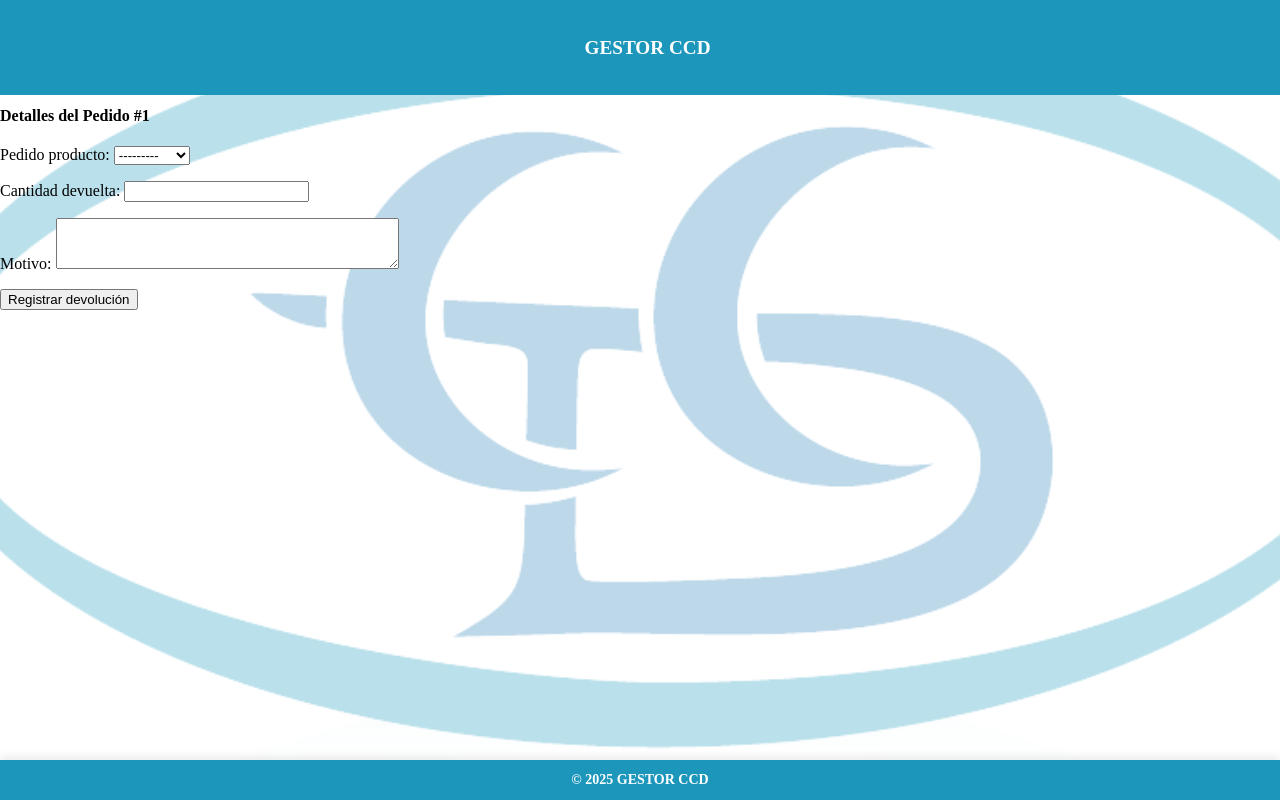
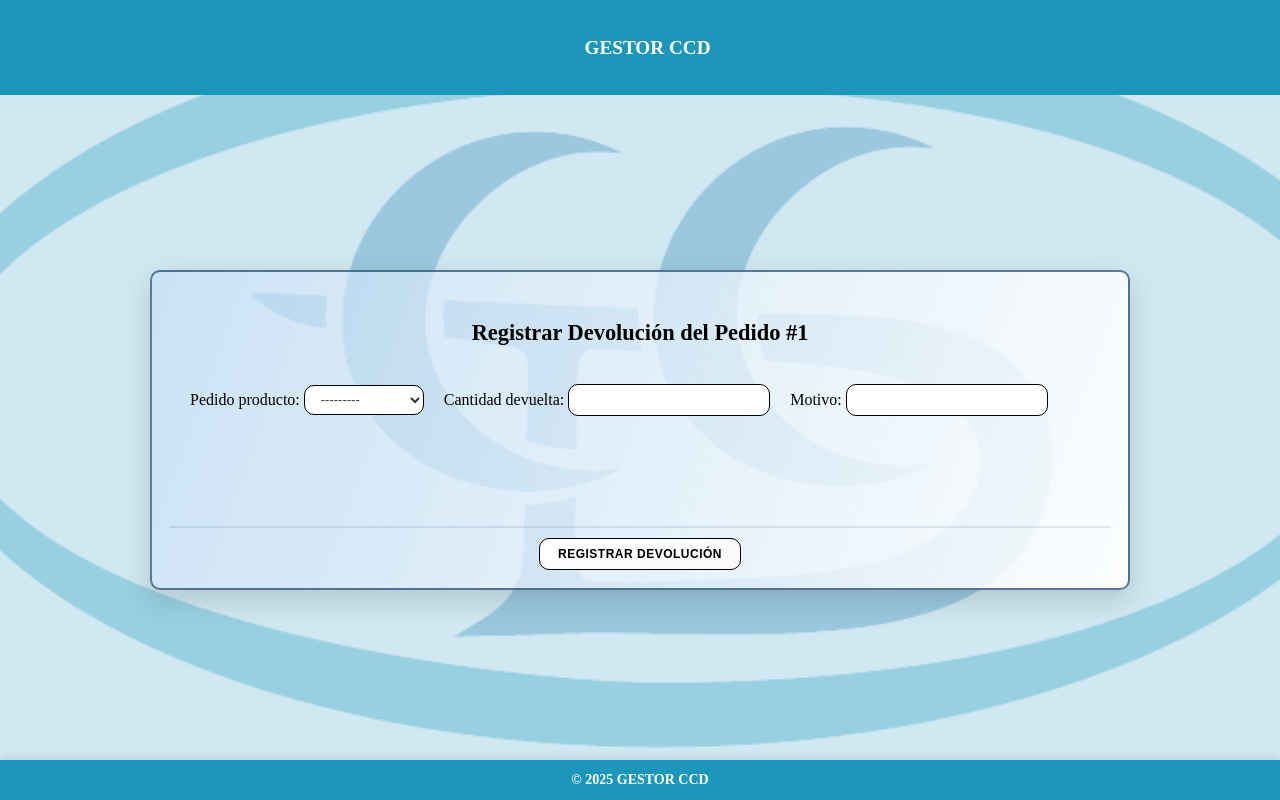
Before and after one commit to danielsanz08/GESTOR-CCD-PROJECT, a Django app: template sistema/cafeteria/templates/pedidos/devolver_producto.html in a window 1280 px wide. Run offline with Django 5.2, Linux system fonts and the light colour scheme; the template is opened without the code that fills it: values that come from a table or form of the project are taken from there, others are empty; data comes from the database, SQL or seed files in the repository; parts of the project's set-up code (start-up, migrations or seed data) failed here and were passed over; some web fonts are replaced.

Commit message:
Segundo commit

```diff
--- a/sistema/cafeteria/forms.py
+++ b/sistema/cafeteria/forms.py
@@ -85,7 +85,7 @@ class DevolucionFormCaf(forms.ModelForm):
         model = DevolucionCaf
         fields = ['pedido_producto', 'cantidad_devuelta', 'motivo']
         widgets = {
-            'motivo': forms.Textarea(attrs={'rows': 3}),
+            'motivo': forms.TextInput(attrs={'maxlength': 40}),  # Cambiar a TextInput
         }
 
     def __init__(self, *args, **kwargs):
--- a/sistema/cafeteria/models.py
+++ b/sistema/cafeteria/models.py
@@ -119,7 +119,7 @@ class DevolucionCaf(models.Model):
         related_name='devoluciones'
     )
     cantidad_devuelta = models.PositiveIntegerField(blank=False, null=False)
-    motivo = models.TextField(blank=False, null=False)
+    motivo = models.CharField(max_length=40, blank=False, null=False)
     devuelto_por = models.ForeignKey(
         settings.AUTH_USER_MODEL,
         on_delete=models.PROTECT,
--- a/sistema/cafeteria/templates/pedidos/devolver_producto.html
+++ b/sistema/cafeteria/templates/pedidos/devolver_producto.html
@@ -2,32 +2,25 @@
 {% load static %}
 
 {% block contenido %}
-<h2>Registrar Devolución - Cafetería</h2>
-
-<form method="get">
-    <label for="pedido_id">Seleccionar Pedido:</label>
-    <select name="pedido_id" id="pedido_id" onchange="this.form.submit()">
-        <option value="">-- Selecciona un pedido --</option>
-        {% for pedido in pedidos %}
-            <option value="{{ pedido.id }}" {% if pedido.id|stringformat:"s" == request.GET.pedido_id %}selected{% endif %}>
-                Pedido #{{ pedido.id }}
-            </option>
-        {% endfor %}
-    </select>
-</form>
+<link rel="stylesheet" href="{% static 'css/devolucion.css' %}?v={% now 'U' %}">
 
 {% if pedido %}
-    <h4>Detalles del Pedido #{{ pedido.id }}</h4>
-    <ul>
-        {% for pp in pedido.productos.all %}
-            <li>{{ pp.producto.nombre }} - Cantidad: {{ pp.cantidad }}</li>
-        {% endfor %}
-    </ul>
+<section>
+    <h4>Registrar Devolución del Pedido #{{ pedido.id }}</h4>
 
     <form method="post">
         {% csrf_token %}
-        {{ form.as_p }}
-        <button type="submit" class="btn btn-primary">Registrar devolución</button>
+
+        <div id="devoluciones-container">
+            <div class="devolucion-form default-form">
+                {{ form.as_p }}
+            </div>
+        </div>
+
+        <div class="botones-principales">
+            <button type="submit" id="registrar">Registrar devolución</button>
+        </div>
     </form>
+</section>
 {% endif %}
 {% endblock %}
--- a/sistema/cde/forms.py
+++ b/sistema/cde/forms.py
@@ -48,7 +48,7 @@ class DevolucionFormCde(forms.ModelForm):
         model = DevolucionCde
         fields = ['pedido_producto', 'cantidad_devuelta', 'motivo']
         widgets = {
-            'motivo': forms.Textarea(attrs={'rows': 3}),
+            'motivo': forms.TextInput(attrs={'maxlength': 40}),  # Cambiar a TextInput
         }
 
     def __init__(self, *args, **kwargs):
--- a/sistema/cde/models.py
+++ b/sistema/cde/models.py
@@ -64,7 +64,7 @@ class DevolucionCde(models.Model):
         related_name='devoluciones'
     )
     cantidad_devuelta = models.PositiveIntegerField()
-    motivo = models.TextField()
+    motivo = models.CharField(max_length=40, blank=False, null=False)
     devuelto_por = models.ForeignKey(
         settings.AUTH_USER_MODEL,
         on_delete=models.PROTECT,
--- a/sistema/papeleria/models.py
+++ b/sistema/papeleria/models.py
@@ -76,7 +76,7 @@ class Devolucion(models.Model):
     pedido = models.ForeignKey(Pedido, on_delete=models.CASCADE)
     articulo = models.ForeignKey(Articulo, on_delete=models.CASCADE)
     cantidad_devuelta = models.PositiveIntegerField()
-    razon = models.TextField()
+    razon = models.CharField(max_length=40, blank=False, null=False)
     fecha = models.DateTimeField(default=timezone.now)
 
     def save(self, *args, **kwargs):
--- a/sistema/papeleria/static/css/devolucion.css
+++ b/sistema/papeleria/static/css/devolucion.css
@@ -1,145 +1,216 @@
-body,
-html {
+html, body {
     margin: 0;
     padding: 0;
     width: 100vw;
     height: 100vh;
     overflow: hidden;
-    /* Elimina el scroll horizontal y vertical */
     display: flex;
     justify-content: center;
     align-items: center;
-    background-color: #80808000;
-
-}
-
-html,
-body {
     background-color: #1c96bb1c;
 }
 
 section {
-    width: 700px;
-    height: 400px;
-    padding: 30px 40px;
-    border-radius: 10px;
-    overflow-y: auto;
-    scrollbar-width: none;
-    -ms-overflow-style: none;
-    position: relative;
-    top: 2vh;
     background: linear-gradient(110deg, #c7def893, #ffffffe8);
     box-shadow: 0 10px 30px rgba(0, 0, 0, 0.15);
     border: 2px solid rgba(2, 47, 90, 0.63);
+    border-radius: 10px;
+    padding: 18px;
+    width: 940px;
+    margin-top: 60px;
+    height: 280px;
+    animation: fadeInUp 0.8s ease-out;
+    display: flex;
+    flex-direction: column;
+    position: relative;
+    overflow: hidden;
 }
 
-section::-webkit-scrollbar {
-    display: none; }
-
-
-h4 {
-    font-size: 1.6em;
-    color: #333;
-    margin-bottom: 20px;
-    border-bottom: 2px solid #007bff;
-    padding-bottom: 10px;
+section h4 {
+    text-align: center;
+    margin-bottom: 10px;
+    font-size: 1.4rem;
+    font-weight: 700;
+    color: #000;
 }
-
-/* === Lista de Artículos === */
 ul {
-    list-style-type: none;
-    padding: 0;
-    margin-bottom: 25px;
+    list-style: none;
+    padding-left: 0;
+    margin-bottom: 10px;
 }
 
 li {
-    background-color: #f1f5f9;
-    padding: 10px 15px;
-    margin-bottom: 8px;
-    border-left: 4px solid #007bff;
-    border-radius: 4px;
-    font-size: 1em;
+    font-size: 13px;
+    font-weight: 500;
+    padding: 4px 0;
 }
 
-/* === Formulario === */
 form {
     display: flex;
     flex-direction: column;
+    flex: 1;
+    min-height: 0;
+    height: 100%;
+}
+#devoluciones-container {
+    flex: 1;
+    overflow-y: auto;
+    overflow-x: hidden;
+    padding-right: 6px;
+    margin-bottom: 12px;
+    min-height: 0;
+    scrollbar-width: thin;
+    scrollbar-color: #0035a6 #ffffff;
+}
+#devoluciones-container::-webkit-scrollbar {
+    width: 8px;
+}
+#devoluciones-container::-webkit-scrollbar-track {
+    background: rgba(255, 255, 255, 0.8);
+    border-radius: 10px;
+}
+#devoluciones-container::-webkit-scrollbar-thumb {
+    background: linear-gradient(180deg, #005ba6, #00327c);
+    border-radius: 10px;
+    border: 2px solid rgba(255, 255, 255, 0.8);
+}
+#devoluciones-container::-webkit-scrollbar-thumb:hover {
+    background: linear-gradient(180deg, #003a7c, #00245a);
+}
+.devolucion-form {
+    display: flex;
+    flex-direction: row;
+    align-items: center;
+    flex-wrap: wrap;
+    gap: 20px;
+    padding: 12px;
+    margin-bottom: 10px;
+    border-radius: 10px;
+    background-color: rgba(255, 255, 255, 0);
+    position: relative;
+    left: 1vh;
 }
 
-form p {
-    display: flex;
-    flex-direction: column;
-    margin-bottom: 15px;
+.devolucion-form input,
+.devolucion-form select,
+.devolucion-form textarea {
+    flex: 1;
+    min-width: 120px;
+    height: 30px;
+    padding: 0 12px;
+    font-size: 13px;
+    background: white;
+    color: #333;
+    font-weight: 500;
+    border: 1px solid black;
+    border-radius: 10px;
+    transition: all 0.3s ease;
 }
 
-form p label {
-    margin-bottom: 6px;
-    font-weight: 500;
-    color: #333;
+.devolucion-form textarea {
+    resize: vertical;
+    min-height: 30px;
+    max-height: 60px;
 }
 
-/* === Inputs, Textareas, Select === */
-input[type="text"],
-input[type="number"],
-textarea,
-select {
-    width: 100%;
-    padding: 10px 12px;
-    border: 1px solid #000000;
-    border-radius: 4px;
-    font-size: 1em;
-    transition: border-color 0.3s;
-    resize: vertical;
-    border-radius: 10px;
-    height: 47px;
+.devolucion-form input:focus,
+.devolucion-form select:focus,
+.devolucion-form textarea:focus {
+    outline: none;
+    border-color: #0035a6;
+    box-shadow: 0 0 0 3px rgba(0, 166, 126, 0.15);
 }
 
-textarea {
-    min-height: 120px;
-    line-height: 1.4;
-
+.btn-eliminar {
+    flex: 0 0 auto;
+    height: 30px;
+    align-self: center;
+    background-color: white;
+    color: rgb(0, 0, 0);
+    border: 1px solid #000000;
+    padding: 6px 10px;
+    border-radius: 10px;
+    cursor: pointer;
+    font-size: 11px;
+    font-weight: 700;
+    transition: all 0.3s ease;
+    min-width: 60px;
+    text-transform: uppercase;
+    letter-spacing: 0.5px;
 }
 
-input:focus,
-textarea:focus,
-select:focus {
-    border-color: #007bff;
-    outline: none;
-}
-
-/* === Botones === */
-.btn {
-    padding: 10px 16px;
-    font-size: 1em;
-    cursor: pointer;
-    border-radius: 4px;
-    border: none;
-    transition: background-color 0.3s, box-shadow 0.3s;
-}
-
-.btn-primary {
-    background-color: #007bff;
+.btn-eliminar:hover {
+    background-color: #b30000;
     color: white;
 }
 
-.btn-primary:hover {
-    background-color: #0056b3;
-    box-shadow: 0 2px 6px rgba(0, 91, 187, 0.4);
+.botones-principales {
+    display: flex;
+    gap: 12px;
+    justify-content: center;
+    padding-top: 10px;
+    border-top: 2px solid rgba(2, 47, 90, 0.1);
+    flex-shrink: 0;
 }
 
-/* === Responsive === */
-@media (max-width: 600px) {
+.botones-principales button {
+    padding: 8px 18px;
+    border-radius: 10px;
+    border: 1px solid #000000;
+    background: linear-gradient(135deg, #ffffff, #f8f9fa);
+    color: #000000;
+    font-weight: bold;
+    cursor: pointer;
+    font-size: 12px;
+    transition: all 0.3s ease;
+    min-width: 110px;
+    text-transform: uppercase;
+    letter-spacing: 0.5px;
+}
+
+.botones-principales button:hover {
+    background: linear-gradient(135deg, #2e5984, #1e3a54);
+    color: #ffffff;
+    transform: translateY(-2px);
+    box-shadow: 0 6px 20px rgba(46, 89, 132, 0.3);
+    border-color: #1e3a54;
+}
+
+@keyframes fadeInUp {
+    from {
+        opacity: 0;
+        transform: translateY(40px);
+    }
+    to {
+        opacity: 1;
+        transform: translateY(0);
+    }
+}
+
+/* RESPONSIVE */
+@media (max-width: 767px) {
     section {
-        padding: 20px;
-        margin: 0 10px;
+        max-width: 90%;
+        height: 350px;
+        padding: 14px;
     }
 
-    h4 {
-        font-size: 1.3em;
+    .devolucion-form {
+        flex-direction: column;
+        padding: 10px;
+        gap: 6px;
     }
 
-    .btn {
+    .botones-principales {
+        flex-direction: column;
+        gap: 10px;
+    }
+
+    .botones-principales button {
+        width: 100%;
+    }
+
+    .btn-eliminar {
         width: 100%;
     }
 }
--- a/sistema/papeleria/templates/pedidos/pedidos.html
+++ b/sistema/papeleria/templates/pedidos/pedidos.html
@@ -25,8 +25,8 @@
                         <option value="">-- Seleccionar Artículo --</option>
                         {% for articulo in articulos %}
                             {% if articulo.cantidad > 0 %}
-                                <option value="{{ articulo.id }}" data-cantidad="{{ articulo.cantidad }}" {% if articulo.cantidad < 10 %}class="rojo"{% endif %}>
-                                    {{ articulo.nombre }} ({{ articulo.cantidad }})
+                                <option value="{{ articulo.id }}" data-cantidad="{{ articulo.tipo }}" {% if articulo.cantidad < 10 %}class="rojo"{% endif %}>
+                                    {{ articulo.nombre }} {{ articulo.tipo }}
                                 </option>
                             {% endif %}
                         {% endfor %}
```
Also changed, not shown: sistema/cde/templates/pedidos_cde/devolver_producto_cde.html (+12 -22 lines), sistema/papeleria/templates/pedidos/devolver_articulo.html (+12 -7 lines), sistema/cafeteria/migrations/0012_alter_devolucioncaf_motivo.py (added), sistema/cde/migrations/0007_alter_devolucioncde_motivo.py (added), sistema/papeleria/migrations/0022_alter_devolucion_razon.py (added), sistema/papeleria/migrations/0023_alter_devolucion_razon.py (added), 1 other file.
